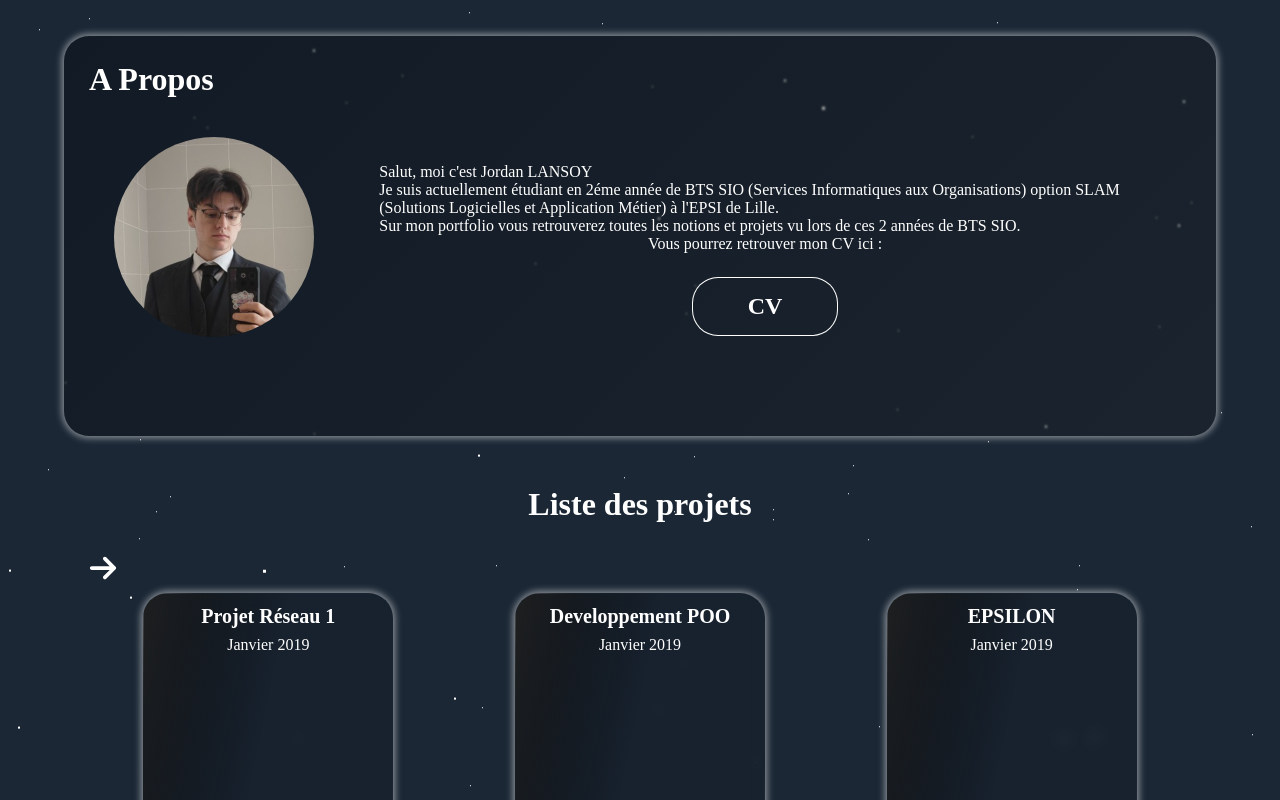
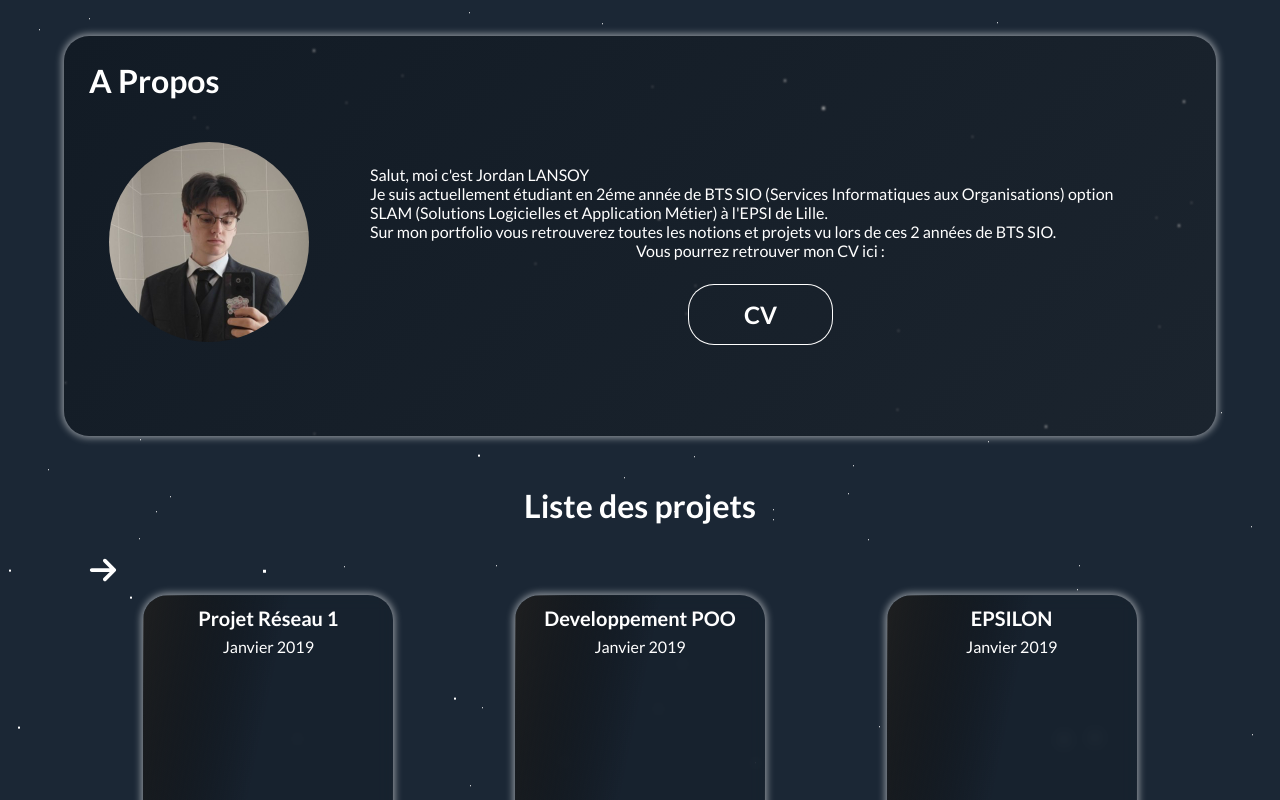
Before and after one commit to Mirooww/portfolioE4, a React (Vite) app: page / in a window 1280 px wide. Shown: the part 820-1620 px from the top of the page. Built offline with nearby package versions, Linux system fonts and the light colour scheme; a web font is replaced by a local one.

Commit message:
correction coquille

```diff
--- a/src/style/content.css
+++ b/src/style/content.css
@@ -4,6 +4,7 @@
    width: 100vw;
    display: flex;
    color: #fff;
+   font-family: "lato", sans-serif;
 }
 .BigTitle {
    color: #fff;
@@ -82,11 +83,8 @@
    height: 100%;
 }
 
-.cadre .contentCadre .zone h1 {
-   height: 15%;
-}
 .cadre .contentCadre .zone .textZone {
-   height: 60%;
+   height: 75%;
    padding: 25px;
 }
 
--- a/src/style/leftMenuNav.css
+++ b/src/style/leftMenuNav.css
@@ -56,9 +56,7 @@
    height: 60%;
    width: 80%;
 }
-.leftMenuNav nav > {
-   color: yellow;
-}
+
 .leftMenuNav footer {
    display: flex;
    justify-content: center;
```
